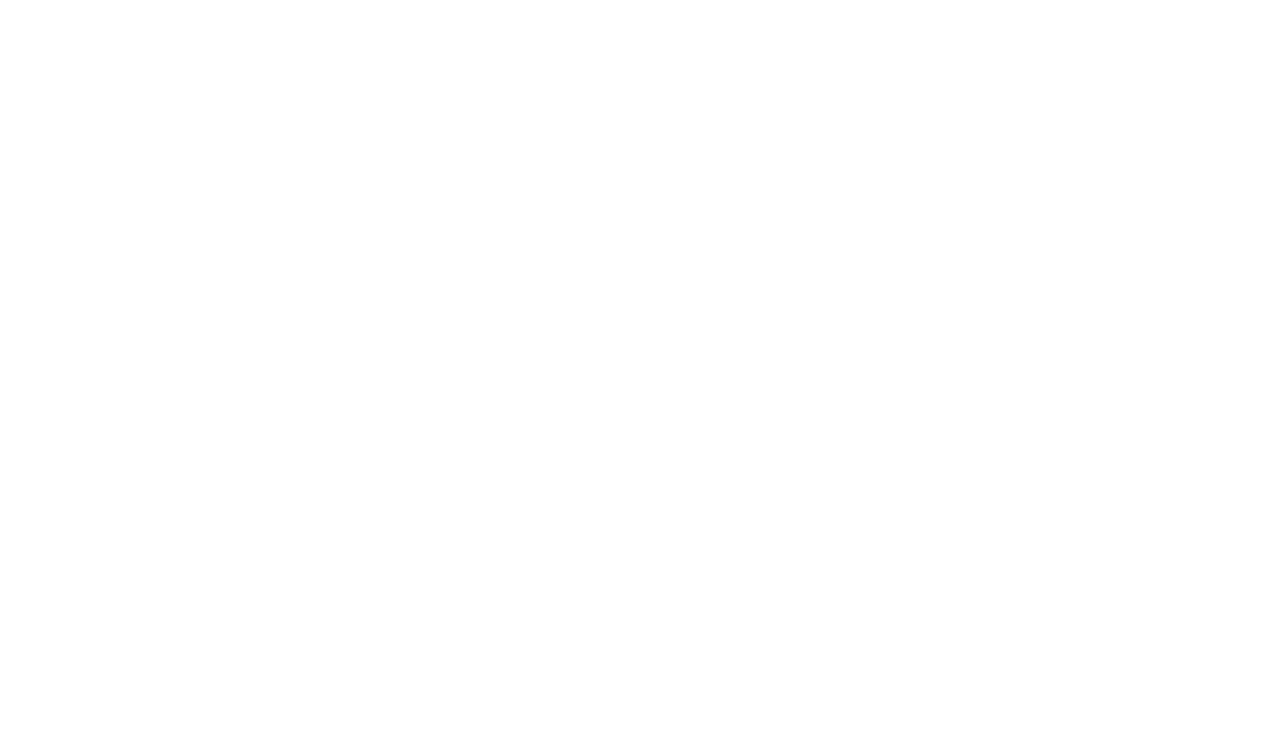
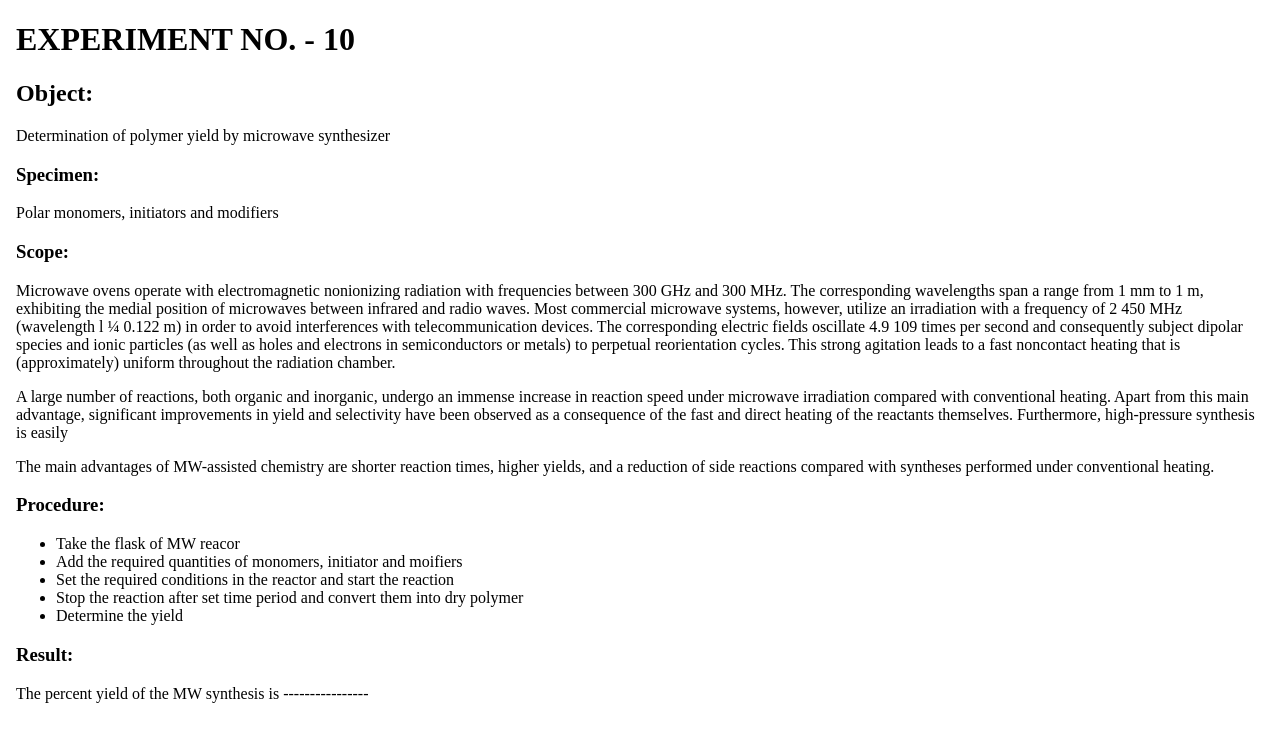
Before and after one commit to Vidit-Yadav/RTOP-lab, an Angular app: page /exp10 in a window 1280 px wide. Shown: the top 742 px of the page. Built offline with nearby package versions, Linux system fonts and the light colour scheme.

Commit message:
Bug fixes - Fixed indentation - Fixed broken link - Fixed html parsing errors

```diff
--- a/src/app/layout/exp10/exp10.component.html
+++ b/src/app/layout/exp10/exp10.component.html
@@ -1,29 +1,64 @@
-<!DOCTYPE html>
-<html>
 <body>
-        <h1>EXPERIMENT NO. - 10</h1>
-        <h2>Object: </h2>
-        <p>Determination of polymer yield by microwave synthesizer</p>
-        <h3>Specimen: </h3>
-        <p>Polar monomers, initiators and modifiers</p>
-        <h3>Scope: </h3>
-        <p>Microwave ovens operate with electromagnetic nonionizing radiation with frequencies between 300 GHz and 300 MHz. The corresponding wavelengths span a range from 1 mm to 1 m, exhibiting the medial position of microwaves between infrared and radio waves. Most commercial microwave systems, however, utilize an irradiation with a frequency of 2 450 MHz (wavelength l ¼ 0.122 m) in order to avoid interferences with telecommunication devices. The corresponding electric fields oscillate 4.9  109 times per second and consequently subject dipolar species and ionic particles (as well as holes and electrons in semiconductors or metals) to perpetual reorientation cycles. This strong agitation leads to a fast noncontact heating that is (approximately) uniform throughout the radiation chamber.</p>
-        <p>A large number of reactions, both organic and inorganic, undergo an immense increase in reaction speed under microwave irradiation compared with conventional heating. Apart from this main advantage, significant improvements in yield and selectivity have been observed as a consequence of the fast and direct heating of the reactants themselves. Furthermore, high-pressure synthesis is easily </p>
-        <p>The main advantages of MW-assisted chemistry are shorter reaction times, higher yields, and a reduction of side reactions compared with syntheses performed under conventional heating. </p>
-        <h3>Procedure:</h3>
+    <h1>
+        EXPERIMENT NO. - 10
+    </h1>
+    <h2>
+        Object:
+    </h2>
     <p>
+        Determination of polymer yield by microwave synthesizer
+    </p>
+    <h3>
+        Specimen:
+    </h3>
+    <p>
+        Polar monomers, initiators and modifiers
+    </p>
+    <h3>
+        Scope:
+    </h3>
+    <p>
+        Microwave ovens operate with electromagnetic nonionizing radiation with frequencies between 300 GHz and 300 MHz.
+        The corresponding wavelengths span a range from 1 mm to 1 m, exhibiting the medial position of microwaves
+        between infrared and radio waves. Most commercial microwave systems, however, utilize an irradiation with a
+        frequency of 2 450 MHz (wavelength l ¼ 0.122 m) in order to avoid interferences with telecommunication devices.
+        The corresponding electric fields oscillate 4.9 109 times per second and consequently subject dipolar species
+        and ionic particles (as well as holes and electrons in semiconductors or metals) to perpetual reorientation
+        cycles. This strong agitation leads to a fast noncontact heating that is (approximately) uniform throughout the
+        radiation chamber.
+    </p>
+    <p>
+        A large number of reactions, both organic and inorganic, undergo an immense increase in reaction speed under
+        microwave irradiation compared with conventional heating. Apart from this main advantage, significant
+        improvements in yield and selectivity have been observed as a consequence of the fast and direct heating of the
+        reactants themselves. Furthermore, high-pressure synthesis is easily
+    </p>
+    <p>
+        The main advantages of MW-assisted chemistry are shorter reaction times, higher yields, and a reduction of side
+        reactions compared with syntheses performed under conventional heating.
+    </p>
+    <h3>
+        Procedure:
+    </h3>
     <ul>
-                <li>Take the flask of MW reacor</li>
-                <li>Add the required quantities of monomers, initiator and moifiers</li>
-                <li>Set the required conditions in the reactor and start the reaction</li>
-                <li>Stop the reaction after set time period and convert them into dry polymer </li>
-                <li>Determine the yield</li>
-
+        <li>
+            Take the flask of MW reacor
+        </li>
+        <li>
+            Add the required quantities of monomers, initiator and moifiers
+        </li>
+        <li>
+            Set the required conditions in the reactor and start the reaction
+        </li>
+        <li>
+            Stop the reaction after set time period and convert them into dry polymer
+        </li>
+        <li>
+            Determine the yield
+        </li>
     </ul>
-        </p>
     <h3>Result: </h3>
     <p>The percent yield of the MW synthesis is ----------------</p>
 
 
 </body>
-</html>
--- a/src/app/layout/exp2/exp2.component.html
+++ b/src/app/layout/exp2/exp2.component.html
@@ -1,29 +1,34 @@
-<!DOCTYPE html >
-<html>
 <body>
     <h1>EXPERIMENT NO. 2</h1>
     <h2>Object</h2>
     <p>Determination of Vicat Softening Temperature of given plastic sample</p>
     <h3>Equipment</h3>
     <p>Vicat Softening Temperature Measuring Apparatus</p>
-    <h3></h3>Specimen: </h2>
-    <p>Use at least two specimens to test each sample. The specimen shall be flat,between 3 and 6.5 mm thick, and at least 10 by 10 mm in area or 10 mm in diameter. When  necessary to use  multiple layers, no more than three layers of material may be stacked in order to achieve the minimum thickness. The specimens may be cut from sheet or molded material. </p>
+    <h3>Specimen: </h3>
+    <p>Use at least two specimens to test each sample. The specimen shall be flat,between 3 and 6.5 mm thick, and at
+        least 10 by 10 mm in area or 10 mm in diameter. When necessary to use multiple layers, no more than three layers
+        of material may be stacked in order to achieve the minimum thickness. The specimens may be cut from sheet or
+        molded material. </p>
     <h3>Significance: </h3>
-    <p>The Vicat softening temperature is the temperature at which a flat-ended needle of 1mm2 penetrates the specimen to the depth of 1 mm under a specific load. The temperature reflects the point of softening to be expected when a material is used in an elevated temperature application. Data obtained by this test method may be used to compare the heat-softening qualities of thermoplastic materials. </p>
+    <p>The Vicat softening temperature is the temperature at which a flat-ended needle of 1mm2 penetrates the specimen
+        to the depth of 1 mm under a specific load. The temperature reflects the point of softening to be expected when
+        a material is used in an elevated temperature application. Data obtained by this test method may be used to
+        compare the heat-softening qualities of thermoplastic materials. </p>
     <h3>Procedure:</h3>
-    <p>
     <ul>
-            <li>Polymer sheet samples of dimensions  3/4  inch. wide and  1/8  inch.  thick are taken. Three specimens are necessary.</li>
-            <li>The apparatus for testing Vicat Softening Point consists of a temperature regulated oil bath with flat ended needle penetrater so mounted as to register degree of penetration on a gauge.</li>
-            <li>A specimen is placed in the testing apparatus so that penetrating needle rests on its surface at least 1mm from the edge</li>
+        <li>Polymer sheet samples of dimensions 3/4 inch. wide and 1/8 inch. thick are taken. Three specimens are
+            necessary.</li>
+        <li>The apparatus for testing Vicat Softening Point consists of a temperature regulated oil bath with flat ended
+            needle penetrater so mounted as to register degree of penetration on a gauge.</li>
+        <li>A specimen is placed in the testing apparatus so that penetrating needle rests on its surface at least 1mm
+            from the edge</li>
         <li> A load of 10N or 50N is applied to the specimen</li>
         <li>The specimen is then lowered into an oil bath at 23 degrees C. </li>
         <li> The temperature on the bath is raised at the rate of 50<sup>0</sup>/ hr. or 120<sup>0</sup>/ hr</li>
-            <li>The temperature at which the needle penetrates 1 mm is indicated on graduated scale of the apparatus and is considered as the Vicat Softening Point.</li>
+        <li>The temperature at which the needle penetrates 1 mm is indicated on graduated scale of the apparatus and is
+            considered as the Vicat Softening Point.</li>
 
     </ul>
-    </p>
     <h3>Results: </h3>
     <p>The Vicat Softening Temperature of given plastic sample is -------------<sup>0</sup>C </p>
 </body>
-</html>
--- a/src/app/layout/home/home.component.html
+++ b/src/app/layout/home/home.component.html
@@ -10,7 +10,8 @@
         <li>Determination of the Vicat Softening point of given plastic sample on Vicat Softening Point apparatus
             <a routerLink="/exp2">perform test</a>
         </li>
-        <li>Determination of Tensile strength, Modulus and Percent Elongation of moulded plastic test specimen on Microprocessor Controlled Universal Testing Machine (U.T.M)
+        <li>Determination of Tensile strength, Modulus and Percent Elongation of moulded plastic test specimen on
+            Microprocessor Controlled Universal Testing Machine (U.T.M)
             <a routerLink="/exp3">perform test</a>
         </li>
         <li>Determination of the Izod/Charpy Impact Strength of given specimen
@@ -22,10 +23,10 @@
         <li>Determination of the Shore A Hardness of Rubber Sheet
             <a routerLink="/exp6">perform test</a>
         </li>
-        <li>Determination of the  Percent Water Absorption in 24 hours of Moulding Plastic samples
-            <a routerLink="/ex7">perform test</a>
+        <li>Determination of the Percent Water Absorption in 24 hours of Moulding Plastic samples
+            <a routerLink="/exp7">perform test</a>
         </li>
-        <li>Determination of the  Falling Dart Impact Strength of polyethylene film using Falling Dart Impact Tester
+        <li>Determination of the Falling Dart Impact Strength of polyethylene film using Falling Dart Impact Tester
             <a routerLink="/exp8">perform test</a>
         </li>
         <li>Determination of viscosity of polymer by Brookefield viscometer
```
Also changed, not shown: src/app/layout/exp1/exp1.component.html (+20 -17 lines), src/app/layout/exp3/exp3.component.html (+19 -16 lines), src/app/layout/exp4/exp4.component.html (+35 -15 lines), src/app/layout/exp5/exp5.component.html (+7 -9 lines), src/app/layout/exp6/exp6.component.html (+16 -8 lines), src/app/layout/exp7/exp7.component.html (+18 -10 lines), src/app/layout/exp8/exp8.component.html (+14 -12 lines), src/app/layout/exp9/exp9.component.html (+48 -23 lines). Lines whose indentation alone changed are shown as unchanged.
